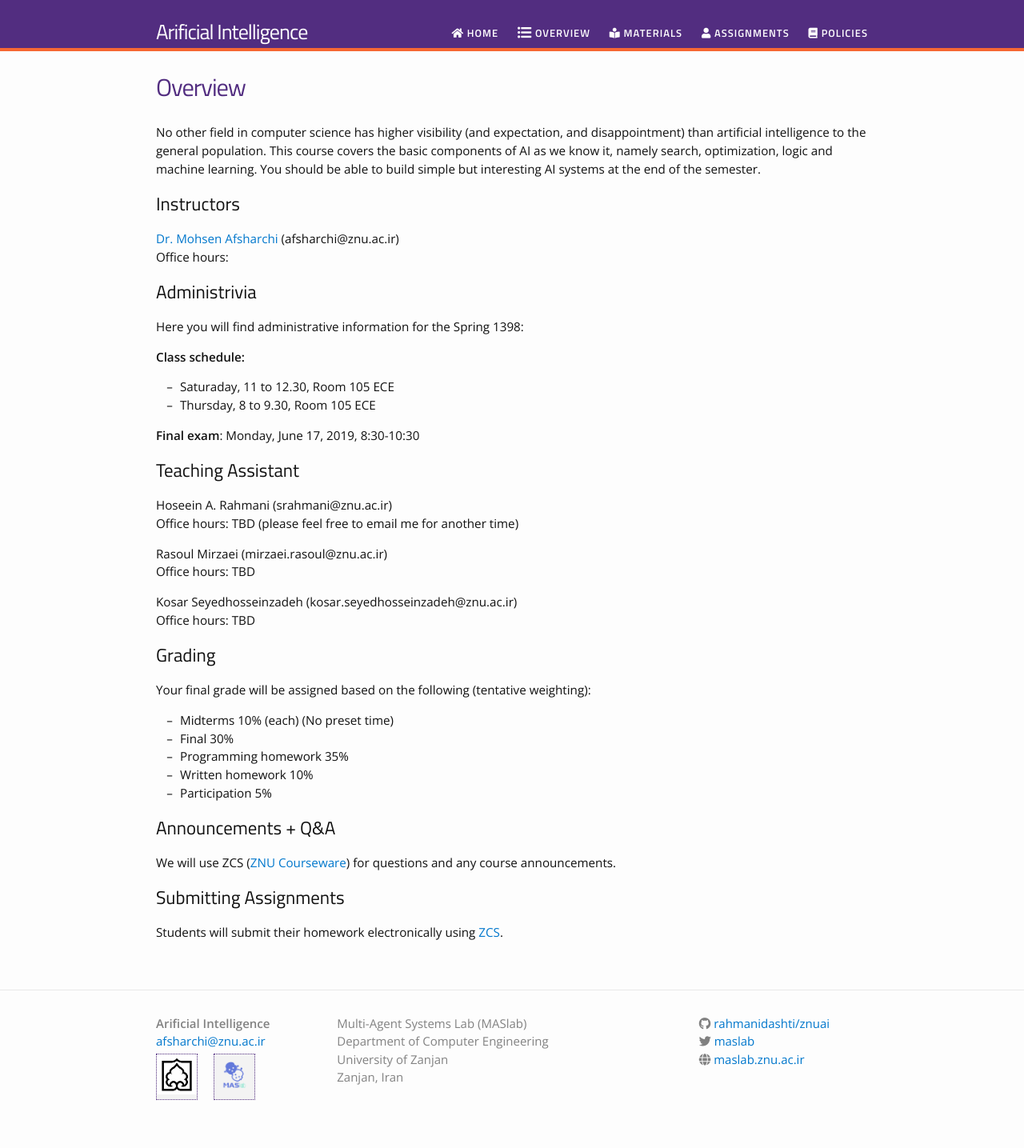
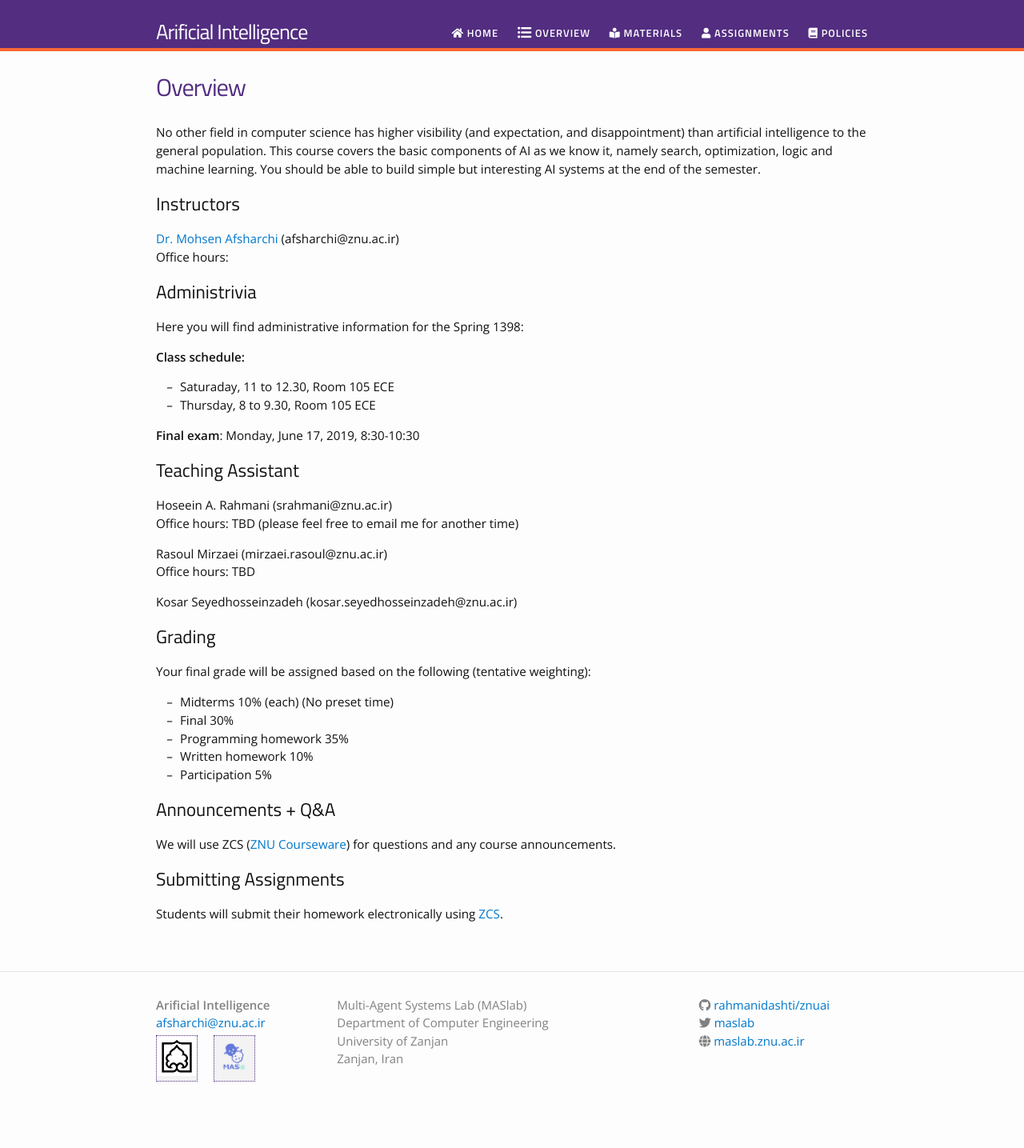
Before and after one commit to rahmanidashti/znuai, a Jekyll site: the page built from overview.md, in a window 1280 px wide. Shown: the whole page at 80% size. Built offline with Jekyll 4.4.1, drawn with Linux system fonts in a browser that asks for light colours; nearby versions of some CDN libraries; after the commit the page ends 1412 px from its top, so only the background shows below that.

Commit message:
Update overview.md

```diff
--- a/overview.md
+++ b/overview.md
@@ -27,7 +27,6 @@ Rasoul Mirzaei (mirzaei.rasoul@znu.ac.ir)
 Office hours: TBD
 
 Kosar Seyedhosseinzadeh (kosar.seyedhosseinzadeh@znu.ac.ir)
-Office hours: TBD
 
 ## Grading
 Your final grade will be assigned based on the following (tentative weighting):
```
